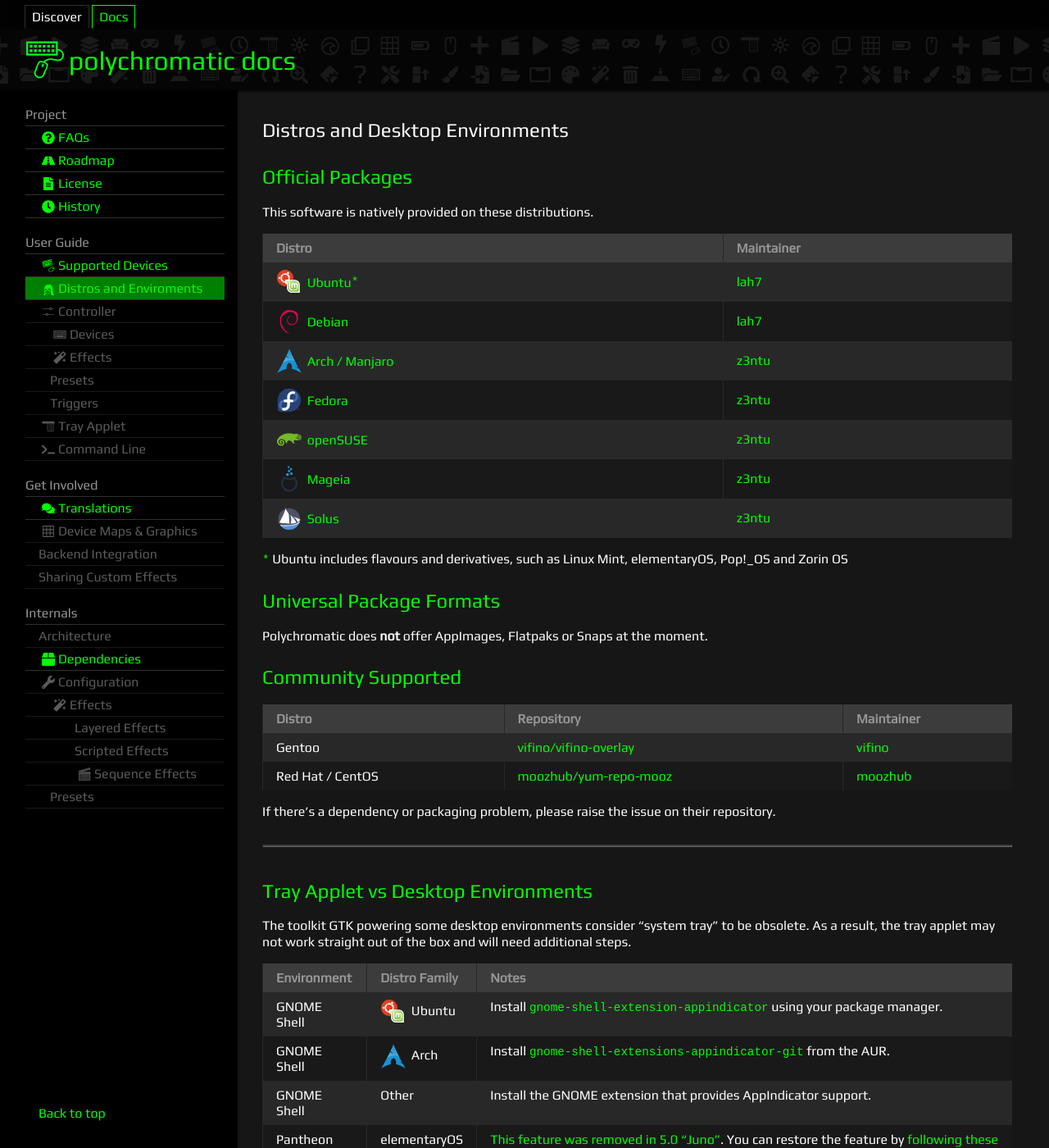
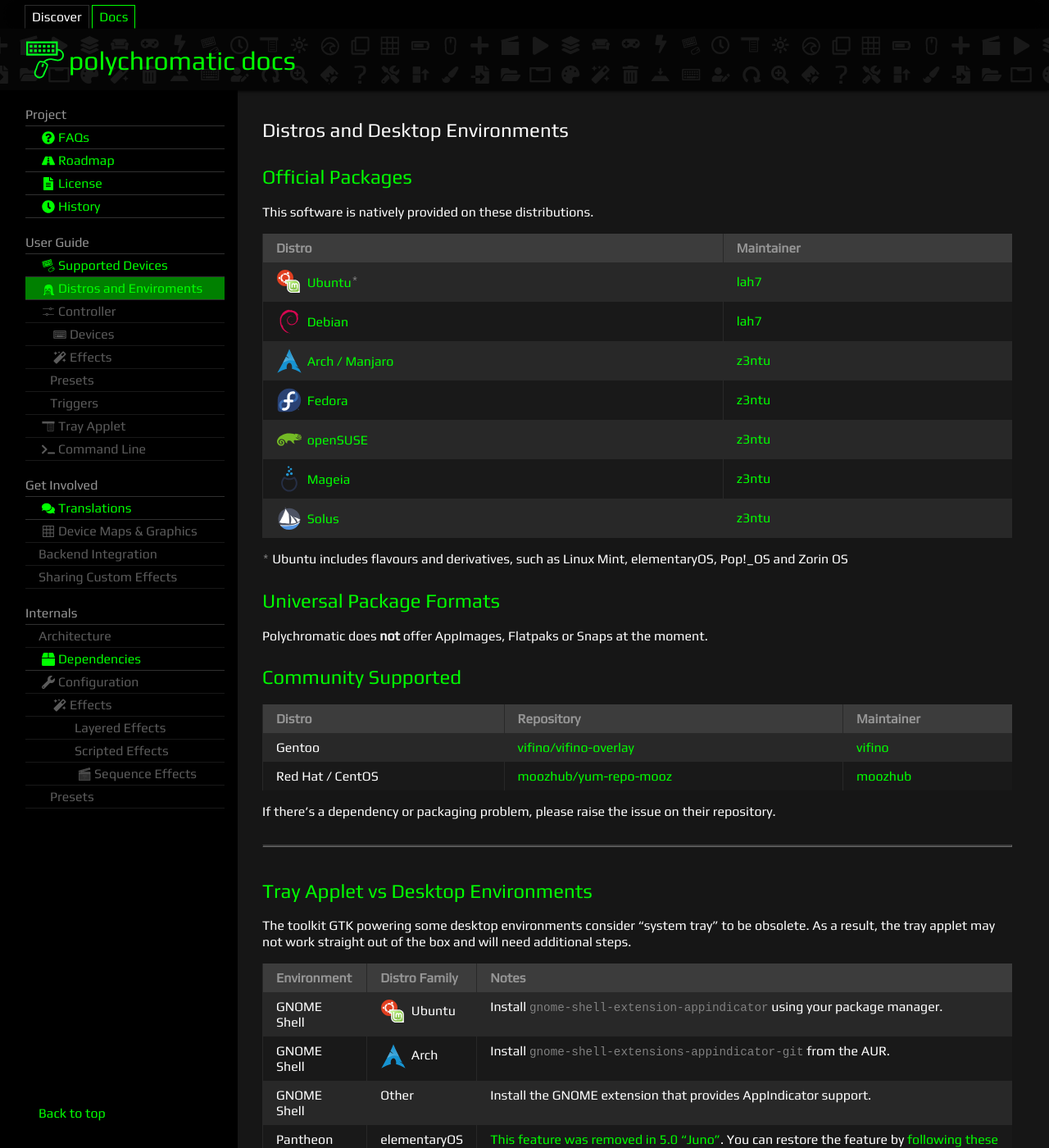
Before and after one commit to polychromatic/polychromatic-docs, a Jekyll site: the page built from pages/supported-distros.md, in a window 1280 px wide and 1400 px high. Shown: the whole window at 82% size. Built offline with Jekyll 4.4.1, drawn with Linux system fonts in a browser that asks for light colours.

Commit message:
Add highlighting for diff code blocks
+ Change code colour to grey.

```diff
--- a/_sass/interface.scss
+++ b/_sass/interface.scss
@@ -70,6 +70,16 @@ pre {
 }
 
 code {
-    color: lime;
+    color: grey;
     font-size: 1.1em;
+
+    /* Diff Highlighting - Insert */
+    .gi {
+        color: lime;
+    }
+
+    /* Diff Highlighting - Delete */
+    .gd {
+        color: red;
+    }
 }
```
